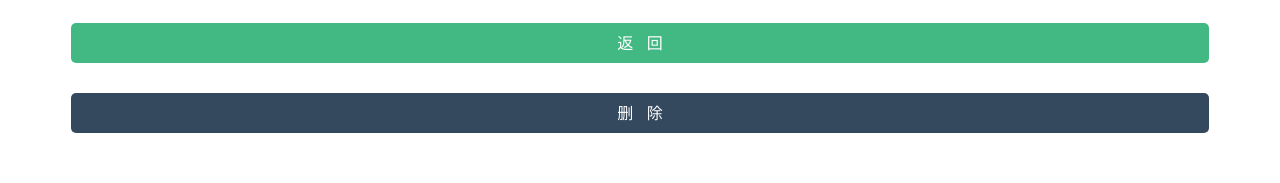
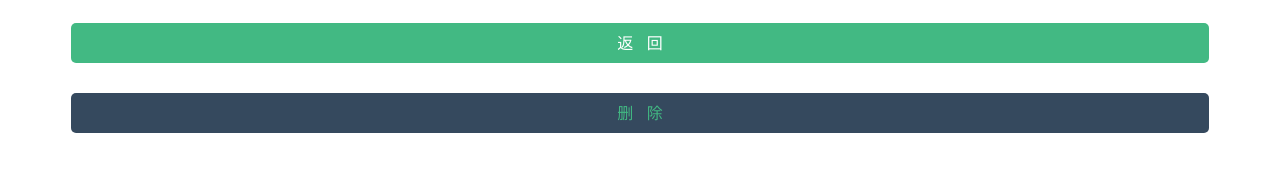
Before and after one commit to WangKingchan/Vue-App, a Vue app: page /#/info in a window 1280 px wide. Shown: the top 183 px of the page. Built offline with nearby package versions, Linux system fonts and the light colour scheme; the HTML template or start-up script is replaced by a standard one.

Commit message:
重新打包文件夹dist

```diff
--- a/src/views/Info.vue
+++ b/src/views/Info.vue
@@ -64,6 +64,7 @@
     }
     .deleteNews{
         background: #35495e;
+        color: #42b983;
     }
     .newTitle{
         border-bottom: 1px solid rgba(147, 147, 147, 0.4);
```
Also changed, not shown: 4 other files (tests, documents, lock files or other folders).
